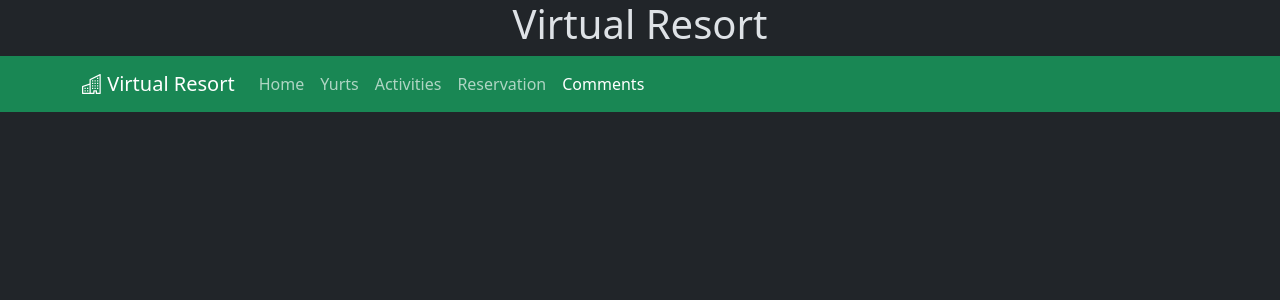
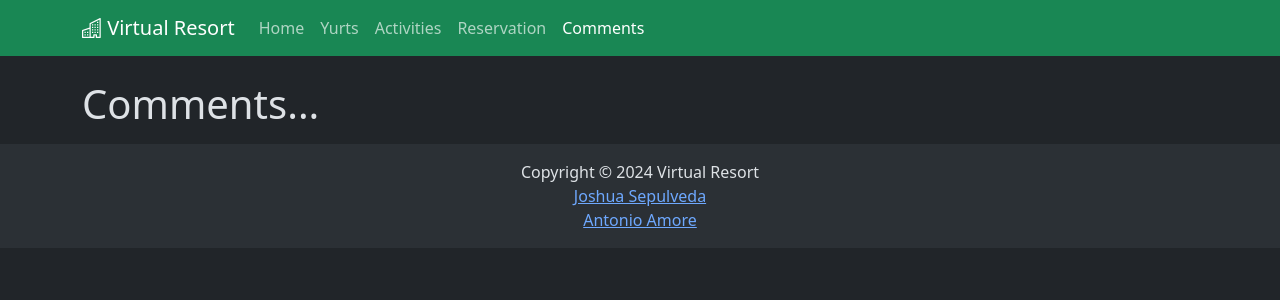
Before and after one commit to joshua-s/Virtual-Resort, a PHP site: page /comments.php in a window 1280 px wide. Shown: the top 300 px of the page. Run offline with PHP 8.4, Linux system fonts and the light colour scheme.

Commit message:
update footer and yurts

```diff
--- a/comments.php
+++ b/comments.php
@@ -8,8 +8,7 @@
     <link rel="stylesheet" href="https://cdn.jsdelivr.net/npm/bootstrap-icons@1.11.3/font/bootstrap-icons.min.css">
   </head>
   <body>
-    <h1 class="display-6 text-center">Virtual Resort</h1>
-    <nav class="navbar navbar-expand-lg bg-success">
+  <nav class="navbar navbar-expand-lg bg-success mb-4">
   <div class="container">
     <a class="navbar-brand" href="/">
       <i class="bi bi-buildings"></i>
@@ -19,7 +18,7 @@
       <span class="navbar-toggler-icon"></span>
     </button>
     <div class="collapse navbar-collapse" id="navbarSupportedContent">
-      <ul class="navbar-nav me-auto mb-2 mb-lg-0">
+      <ul class="navbar-nav me-auto mb-2 mb-lg-0 text-center">
         <li class="nav-item">
           <a class="nav-link" href="/">Home</a>
         </li>
@@ -38,7 +37,14 @@
       </ul>
     </div>
   </div>
-</nav>
+</nav><div class="container">
+
+<h1 class="mb-3">Comments...</h1>
+
+</div>
+
+
+<?php include 'footer.php'; ?>
 
     <script src="https://cdn.jsdelivr.net/npm/bootstrap@5.3.3/dist/js/bootstrap.bundle.min.js" integrity="sha384-YvpcrYf0tY3lHB60NNkmXc5s9fDVZLESaAA55NDzOxhy9GkcIdslK1eN7N6jIeHz" crossorigin="anonymous"></script>
   </body>
--- a/footer.php
+++ b/footer.php
@@ -1,25 +1,7 @@
-<style>
-            ul{
-                list-style-type: none;
-            }
-            a{
-                text-decoration: none;
-            }
-            div{
-              background-color: white;
-              color: black;
-            }
-        </style>
-    <footer class="bg-light text-center text-lg-start">
+    <footer class="bg-body-tertiary text-center text-lg-start">
       <div class="text-center p-3">
         Copyright © 2024 Virtual Resort
-        <ul>
-            <li>
-                <a href="mailto:sepulvedaj1@montclair.edu">Joshua Sepulveda</a>
-            </li>
-            <li>
-                <a href="mailto:amorea1@montclair.edu">Antonio Amore</a>
-            </li>
-        </ul>
+        <br><a href="mailto:sepulvedaj1@montclair.edu">Joshua Sepulveda</a>
+        <br><a href="mailto:amorea1@montclair.edu">Antonio Amore</a>
       </div>
     </footer>
--- a/yurts.php
+++ b/yurts.php
@@ -64,6 +64,7 @@
     </div>
 
 </div>
+<?php include 'footer.php'; ?>
     <script src="https://cdn.jsdelivr.net/npm/bootstrap@5.3.3/dist/js/bootstrap.bundle.min.js" integrity="sha384-YvpcrYf0tY3lHB60NNkmXc5s9fDVZLESaAA55NDzOxhy9GkcIdslK1eN7N6jIeHz" crossorigin="anonymous"></script>
   </body>
 </html>
```
Also changed, not shown: activities.php (+10 -3 lines), reservation.php (+9 -3 lines).
